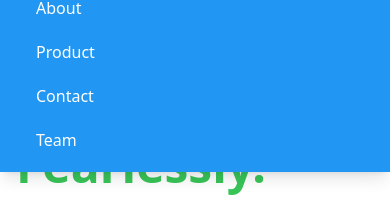
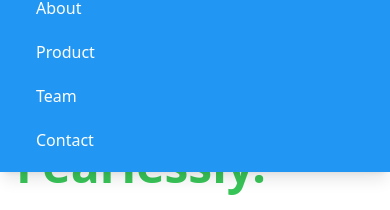
Before and after one commit to OKSamarasinghe/AllergiMate_Website, a React (Vite) app in the folder allergimateweb/: page / in a window 390 px wide. Both pictures are taken after a click on the button 354 px from the left and 32 px from the top of the page. Shown: the part 129-339 px from the top of the page. Built offline with nearby package versions, Linux system fonts and the light colour scheme.

Commit message:
Mobile navbar update

```diff
--- a/allergimateweb/src/components/Navbar.jsx
+++ b/allergimateweb/src/components/Navbar.jsx
@@ -110,19 +110,20 @@ const Navbar = () => {
                 Product
               </Link>
               <Link
+                to="/team"
+                className={`text-white block px-3 py-2 rounded-md text-base font-medium ${activeLink === 'team' ? 'border-l-4 border-white' : ''}`}
+                onClick={() => setIsMenuOpen(false)}
+              >
+                Team
+              </Link>
+              <Link
                 to="/contact"
                 className={`text-white block px-3 py-2 rounded-md text-base font-medium ${activeLink === 'contact' ? 'border-l-4 border-white' : ''}`}
                 onClick={() => setIsMenuOpen(false)}
               >
                 Contact
               </Link>
-              <Link
-                to="/team"
-                className={`text-white block px-3 py-2 rounded-md text-base font-medium ${activeLink === 'team' ? 'border-l-4 border-white' : ''}`}
-                onClick={() => setIsMenuOpen(false)}
-              >
-                Team
-              </Link>
+
             </div>
           </div>
         )}
```
